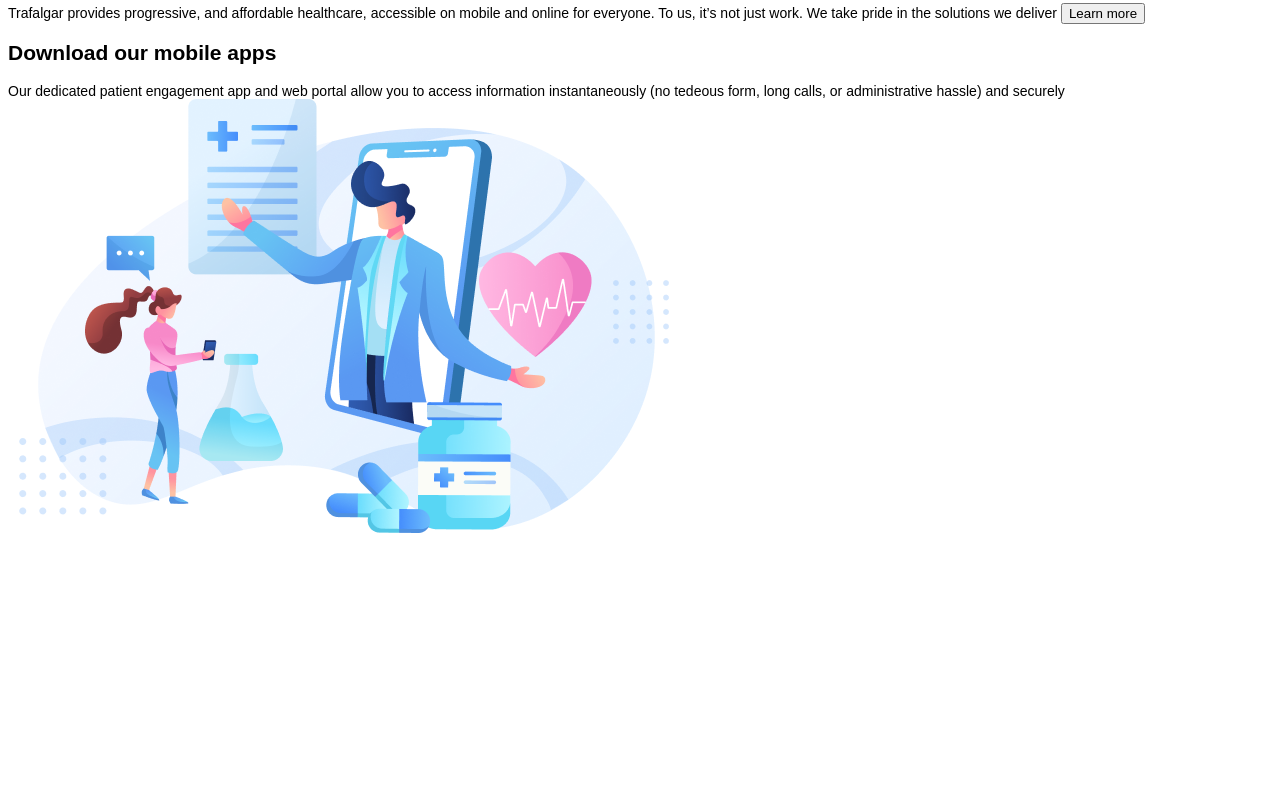
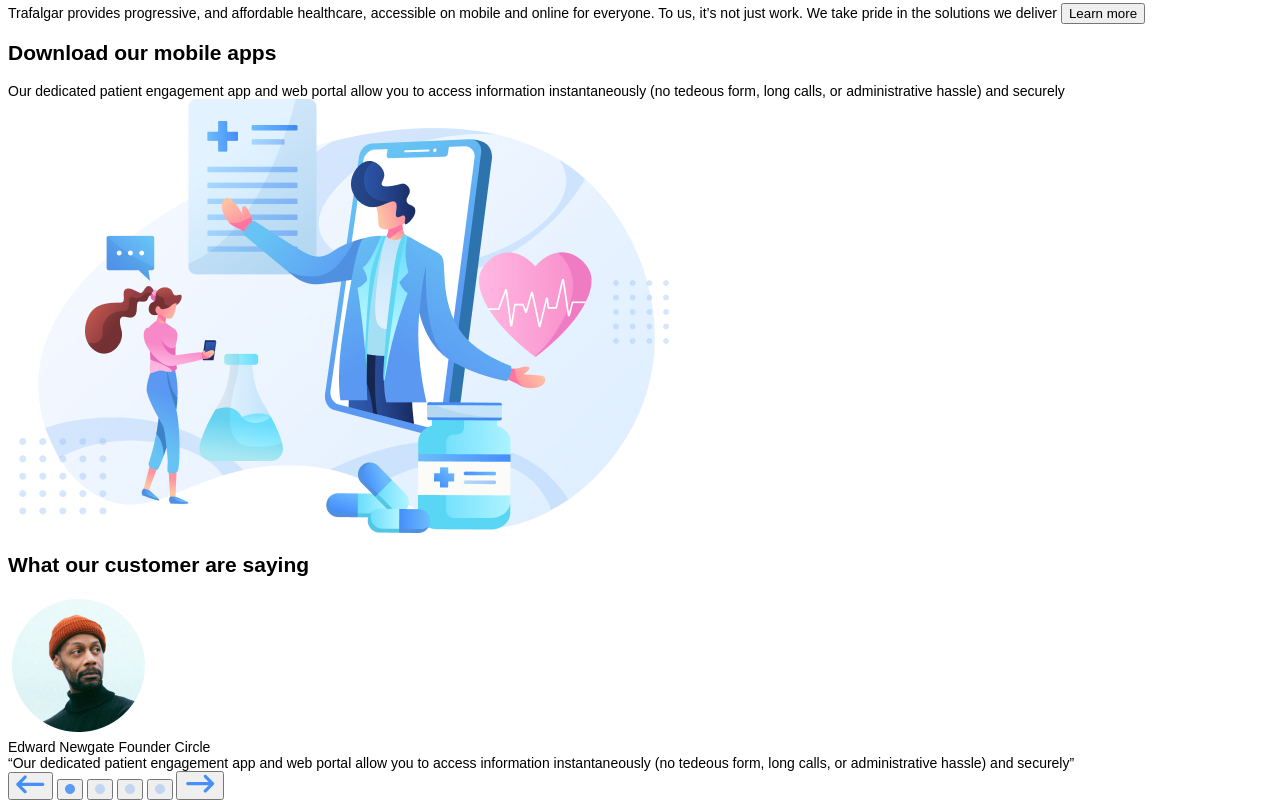
Before and after one commit to klizau/trafalgar, a website: page app/index.html in a window 1280 px wide. Shown: the part 2493-3293 px from the top of the page. Before the commit the page ends 3029 px from the top, so only its background shows below. Drawn offline with nearby package versions, Linux system fonts and the light colour scheme; files that its build step writes are made by us from their sources.

Commit message:
add (html): section review

```diff
--- a/app/index.html
+++ b/app/index.html
@@ -157,6 +157,43 @@
           <img src="./img/illustration/download.png" alt="download" />
         </div>
       </section>
+      <section class="review review_card slider">
+        <h2 class="section_title review_title">What our customer are saying</h2>
+        <div class="review_message">
+          <div class="review_profile">
+            <img src="./img/icon/men.png" alt="men" width="141" height="141" />
+            <div class="profile_name">
+              <span class="name">Edward Newgate</span>
+              <span class="profession">Founder Circle</span>
+            </div>
+          </div>
+          <div class="review_span">
+            “Our dedicated patient engagement app and web portal allow you to
+            access information instantaneously (no tedeous form, long calls, or
+            administrative hassle) and securely”
+          </div>
+          <div class="slidebar">
+            <button class="sleder_but">
+              <img src="./img/icon/left.png" alt="left" />
+            </button>
+            <button class="sleder_but">
+              <img src="./img/icon/Ellipse.png" alt="Ellipse" />
+            </button>
+            <button class="sleder_but">
+              <img src="./img/icon/Ellipse-n.png" alt="Ellipse-n" />
+            </button>
+            <button class="sleder_but">
+              <img src="./img/icon/Ellipse-n.png" alt="Ellipse-n" />
+            </button>
+            <button class="sleder_but">
+              <img src="./img/icon/Ellipse-n.png" alt="Ellipse-n" />
+            </button>
+            <button class="sleder_but">
+              <img src="./img/icon/right.png" alt="right" />
+            </button>
+          </div>
+        </div>
+      </section>
     </main>
     <script src="js/common.min.js"></script>
   </body>
```
Also changed, not shown: app/img/icon/Ellipse-n.png (added), app/img/icon/Ellipse.png (added), app/img/icon/left.png (added), app/img/icon/right.png (added).
